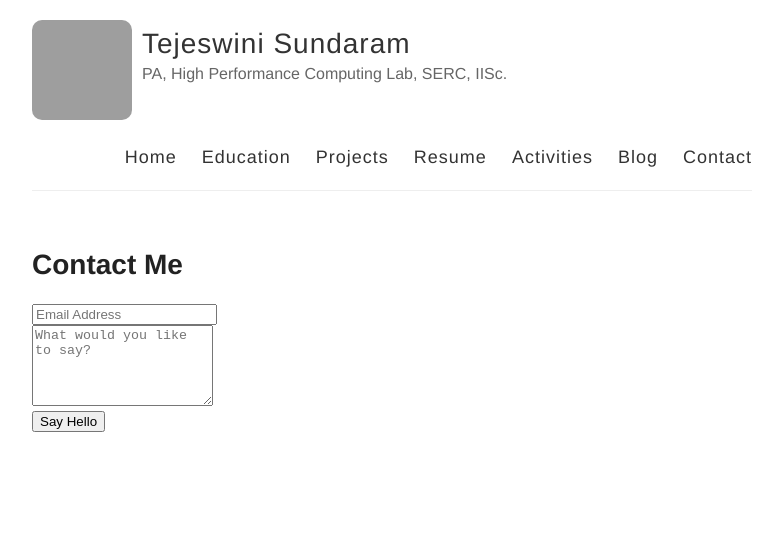
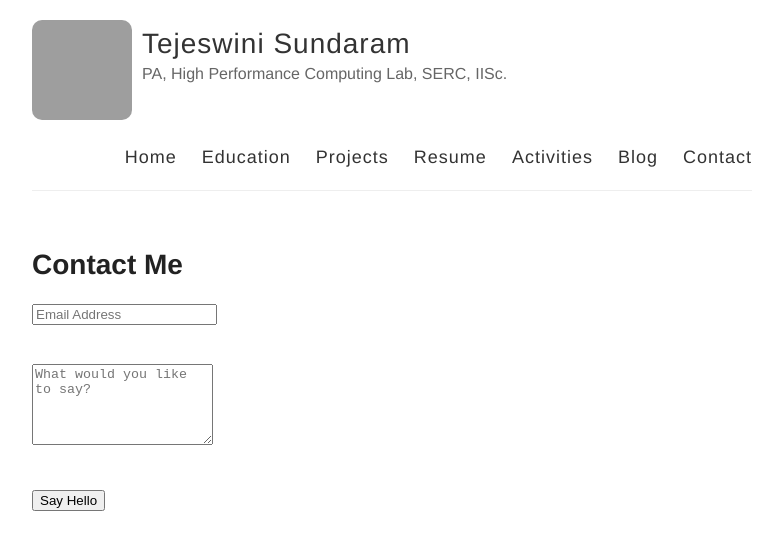
Before and after one commit to tejeswinisundaram/tejeswinisundaram.github.io, a Jekyll site: the page built from contact.html, in a window 1280 px wide. Shown: the top 550 px of the page, without its empty margins (248-1030 px from the left). Built offline with Jekyll 4.4.1, drawn with Linux system fonts in a browser that asks for light colours; Markdown is read by kramdown in place of the engine named in the settings; grey boxes are pictures that could not be loaded.

Commit message:
Update contact.html

```diff
--- a/contact.html
+++ b/contact.html
@@ -8,9 +8,9 @@ permalink: /contact/
 
 <form action="https://getsimpleform.com/messages?form_api_token=23de6fc7eee2d8b2763b70f0a56d0072" method="post" class="form-stacked">
     <input type='hidden' name='redirect_to' value='{{ site.url |}}/thankyou/' />
-    <input type="text" name="email" class="field-light" placeholder="Email Address"> <br/>
-    <textarea type="text" name="content" class="field-light" rows="5" placeholder="What would you like to say?"></textarea> <br />
-    <input type="submit" class="button button-blue button-big mobile-block" value="Say Hello"> <br/>
+    <input type="text" name="email" class="field-light" placeholder="Email Address"> <br/> <br/> <br/>
+    <textarea type="text" name="content" class="field-light" rows="5" placeholder="What would you like to say?"></textarea><br/> <br/> <br />
+    <input type="submit" class="button button-blue button-big mobile-block" value="Say Hello"> <br/><br/> <br/>
   </form>
 </div>
 
```
